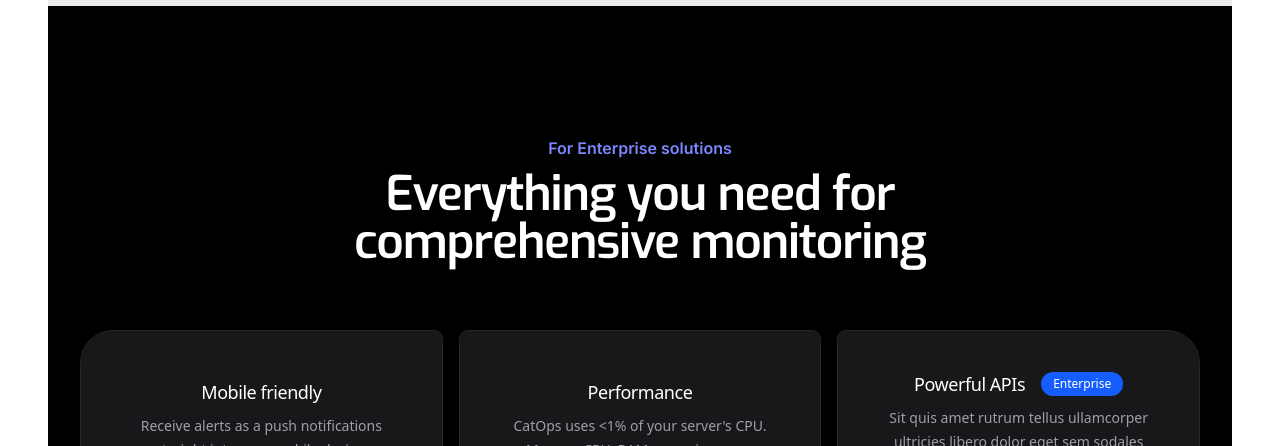
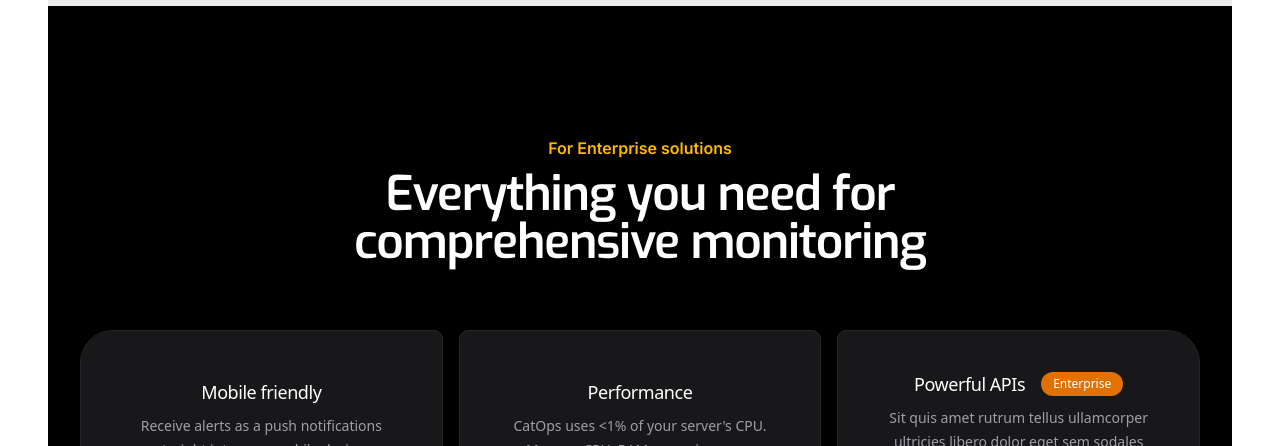
Before and after one commit to themilan1337/catops-landing, a Nuxt app: page / in a window 1280 px wide. Shown: the part 1820-2266 px from the top of the page. Built offline with nearby package versions, Linux system fonts and the light colour scheme.

Commit message:
Update index.vue

```diff
--- a/app/pages/index.vue
+++ b/app/pages/index.vue
@@ -238,7 +238,7 @@ useSchemaOrg([
             </div>
             <div class="bg-black py-24 sm:py-32">
                 <div class="mx-auto max-w-2xl px-6 lg:max-w-7xl lg:px-8">
-                    <h2 class="text-center text-base/7 font-semibold text-indigo-400 inter">For Enterprise solutions</h2>
+                    <h2 class="text-center text-base/7 font-semibold text-amber-400 inter">For Enterprise solutions</h2>
                     <p
                         class="mx-auto mt-2 text-center text-4xl font-semibold tracking-tight exo text-balance text-white sm:text-5xl">
                         Everything you need for <br> comprehensive monitoring</p>
@@ -318,7 +318,7 @@ useSchemaOrg([
                                         <p class="text-lg font-medium tracking-tight text-white max-lg:text-center">
                                             Powerful APIs
                                         </p>
-                                        <span class="inline-flex items-center ml-4 text-center gap-x-1.5 py-1 px-3 rounded-full text-xs font-medium bg-blue-600 text-white dark:bg-blue-500 self-center">Enterprise</span>
+                                        <span class="inline-flex items-center ml-4 text-center gap-x-1.5 py-1 px-3 rounded-full text-xs font-medium bg-amber-600 text-white dark:bg-amber-500 self-center">Enterprise</span>
                                     </div>
                                     <p class="mt-2 max-w-lg text-sm/6 text-zinc-400 max-lg:text-center">Sit quis amet
                                         rutrum tellus
```
